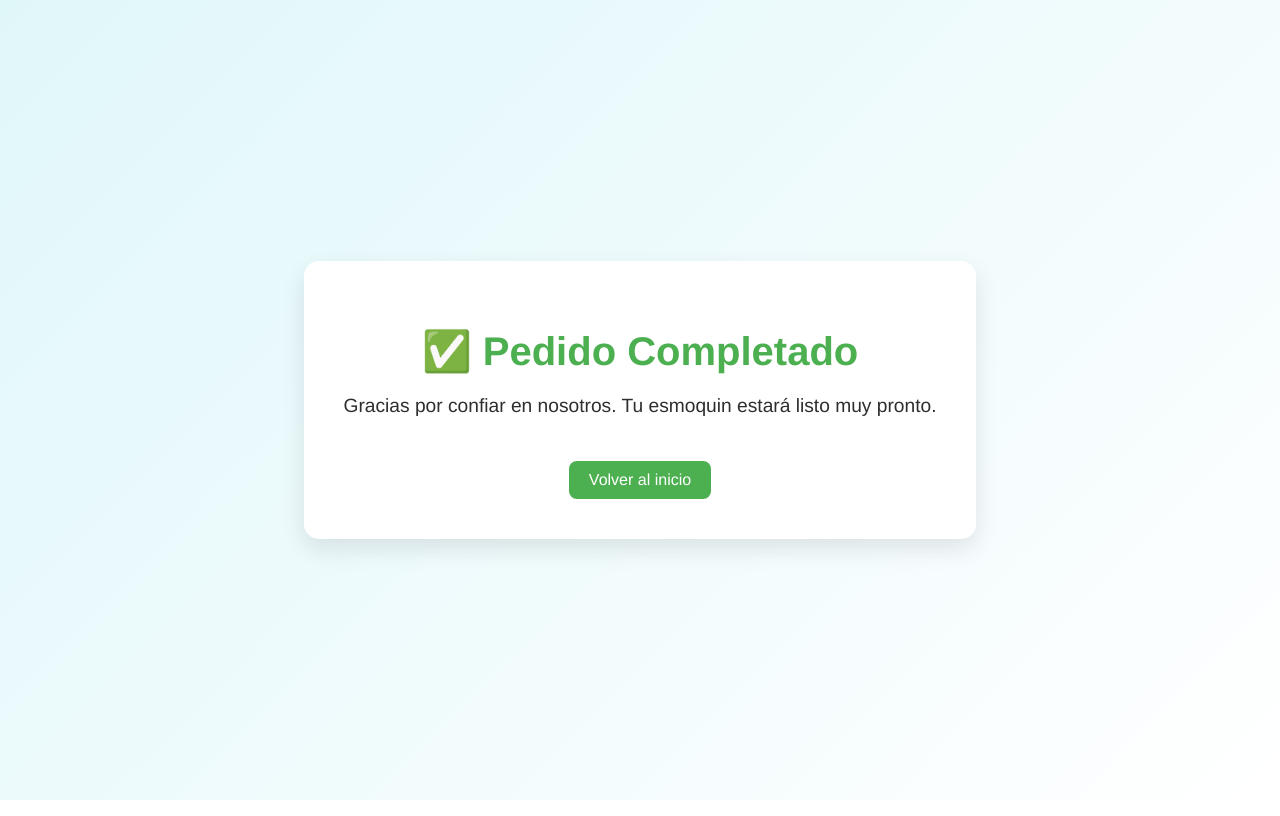
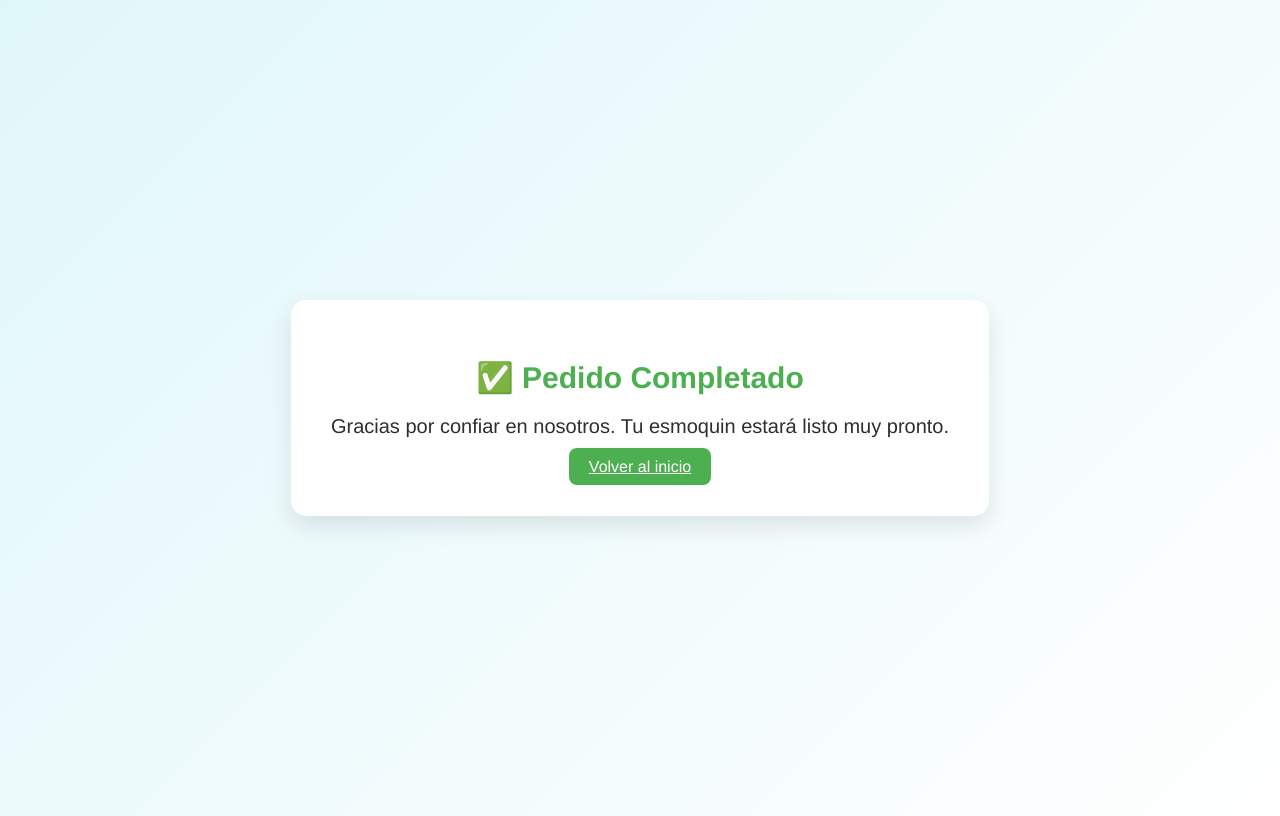
Before and after one commit to diegocontacto12006/Smokings, a plain HTML site: page alquiler.html in a window 1280 px wide. Drawn offline with Linux system fonts and the light colour scheme.

Commit message:
Update alquiler.html

```diff
--- a/alquiler.html
+++ b/alquiler.html
@@ -6,8 +6,6 @@
     <title>Pedido Completado</title>
     <style>
         body {
-            margin: 0;
-            padding: 0;
             background: linear-gradient(135deg, #e0f7fa, #ffffff);
             font-family: 'Helvetica', sans-serif;
             display: flex;
@@ -26,24 +24,21 @@
         }
 
         .mensaje h1 {
-            font-size: 2.5rem;
+            font-size: 30px;
             color: #4CAF50;
             margin-bottom: 20px;
         }
 
         .mensaje p {
-            font-size: 1.2rem;
+            font-size: 20px;
         }
 
         .mensaje a {
-            display: inline-block;
             margin-top: 25px;
             padding: 10px 20px;
             background-color: #4CAF50;
             color: white;
-            text-decoration: none;
             border-radius: 8px;
-            transition: background-color 0.3s ease;
         }
 
         .mensaje a:hover {
```
